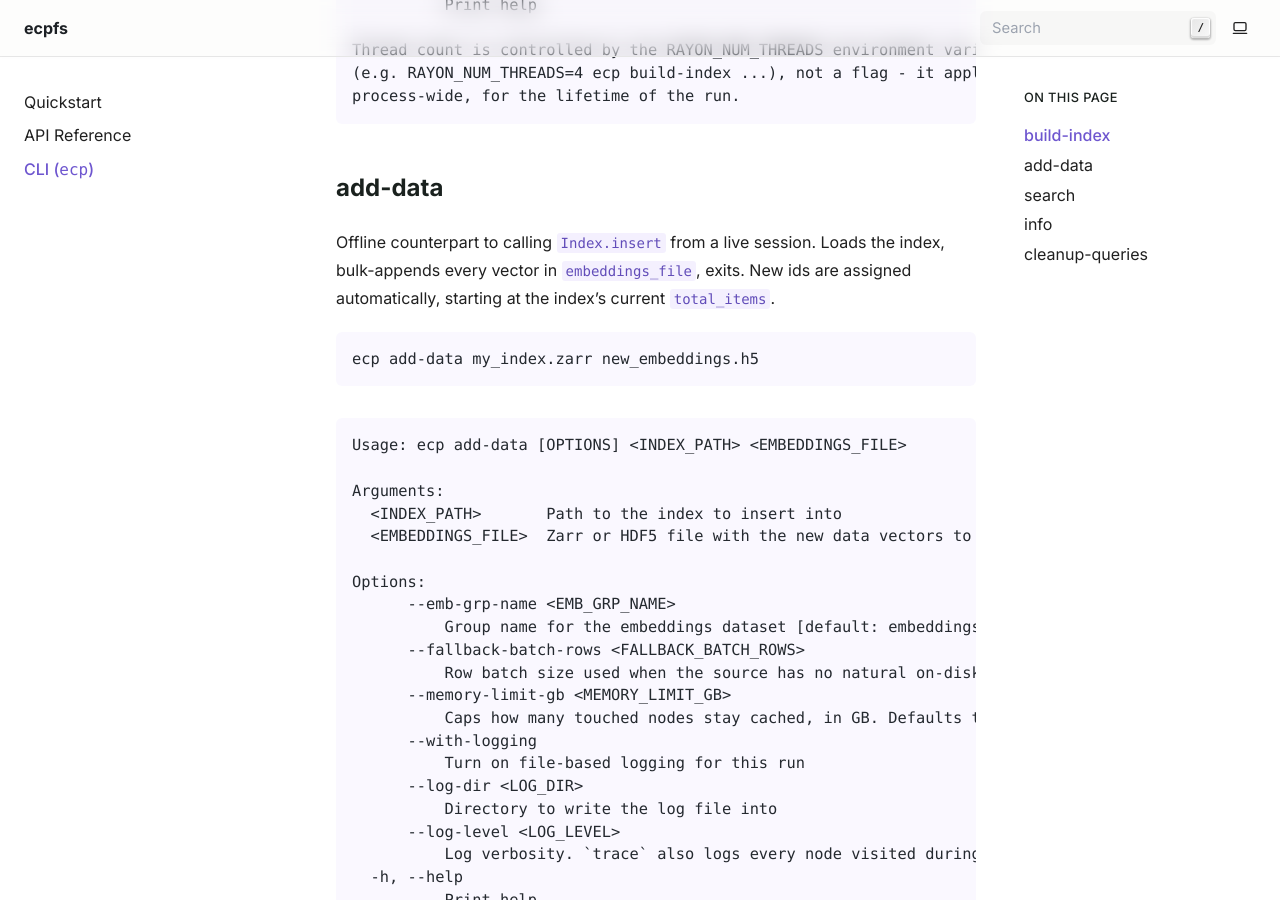
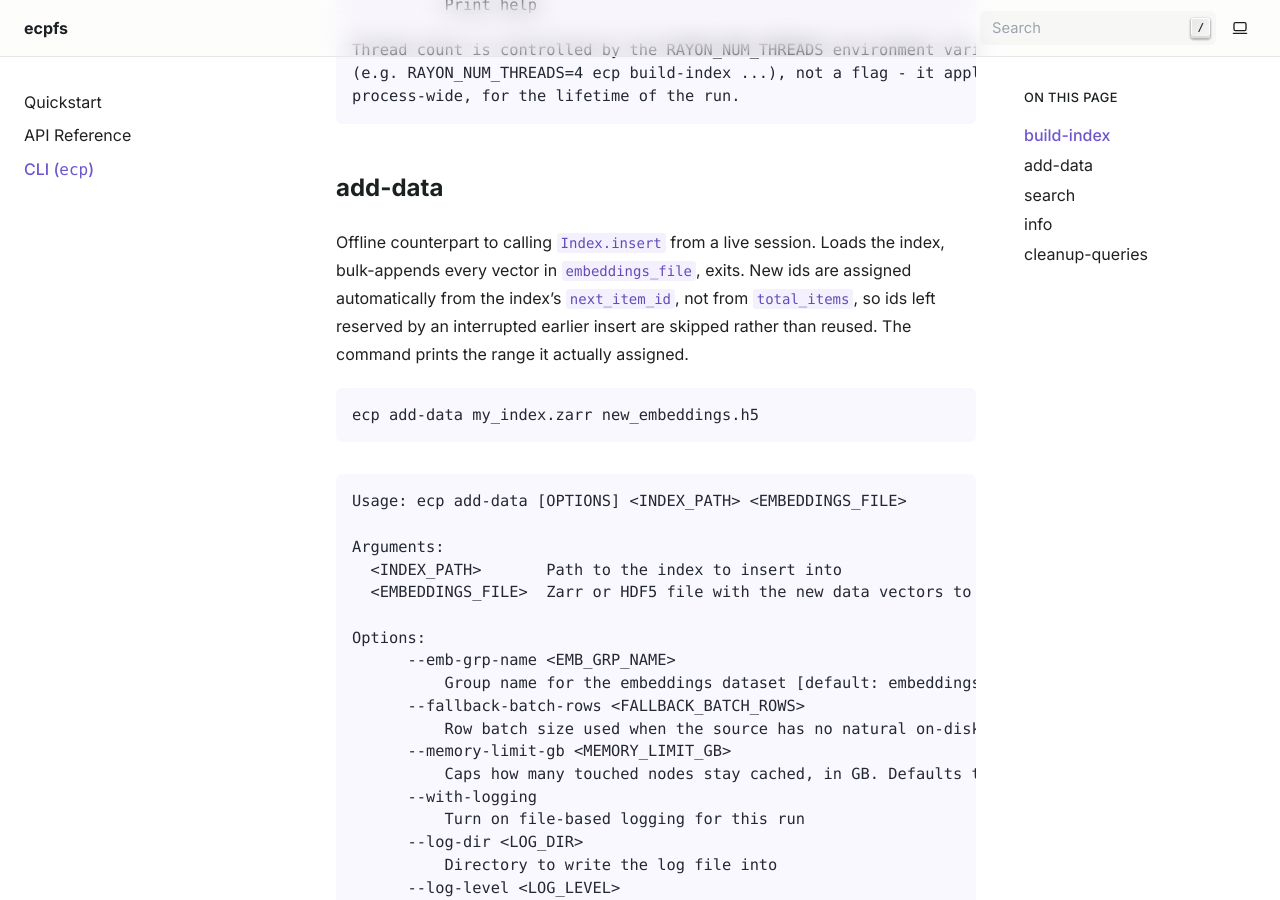
Before and after one commit to Ok2610/ecpfs, a Sphinx documentation site: the page built from docs/cli.rst, in a window 1280 px wide and 900 px high, scrolled down 1439 px. Built offline with Sphinx 7.4.7, drawn with Linux system fonts in a browser that asks for light colours.

Commit message:
Correct add-data's documented id origin

```diff
--- a/docs/cli.rst
+++ b/docs/cli.rst
@@ -69,8 +69,10 @@ add-data
 
 Offline counterpart to calling ``Index.insert`` from a live session. Loads
 the index, bulk-appends every vector in ``embeddings_file``, exits.
-New ids are assigned automatically, starting at the index's current
-``total_items``.
+New ids are assigned automatically from the index's ``next_item_id``, not
+from ``total_items``, so ids left reserved by an interrupted earlier insert
+are skipped rather than reused. The command prints the range it actually
+assigned.
 
 .. code-block:: bash
 
```
